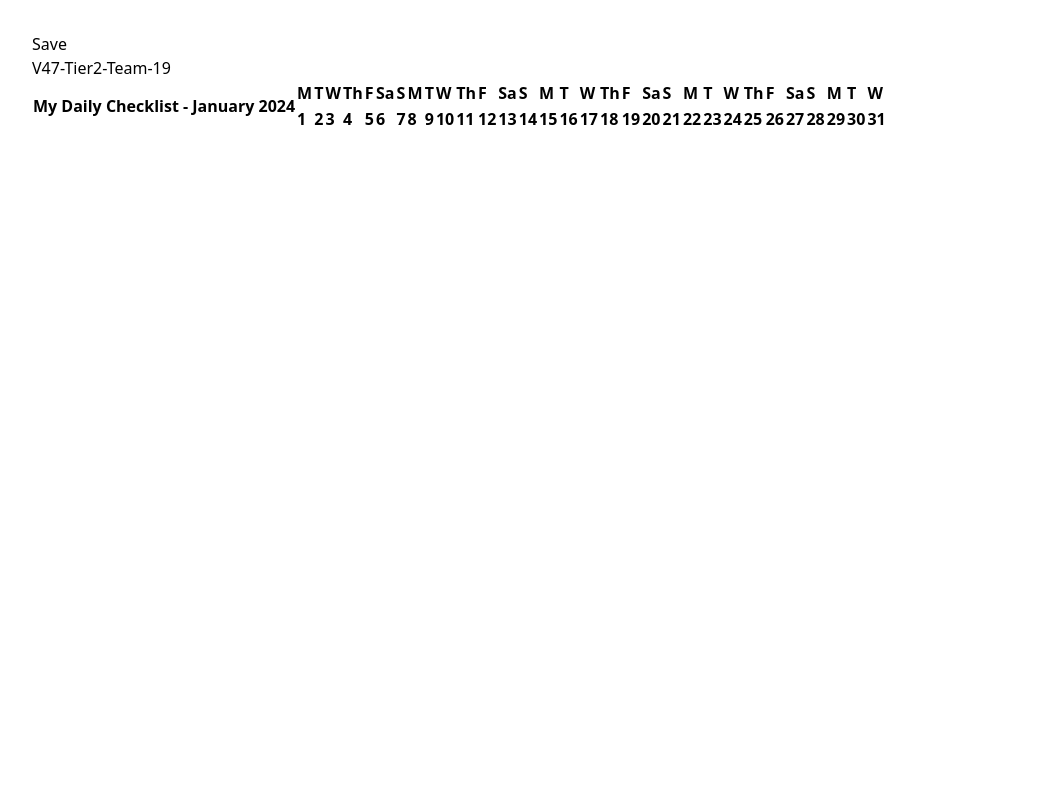
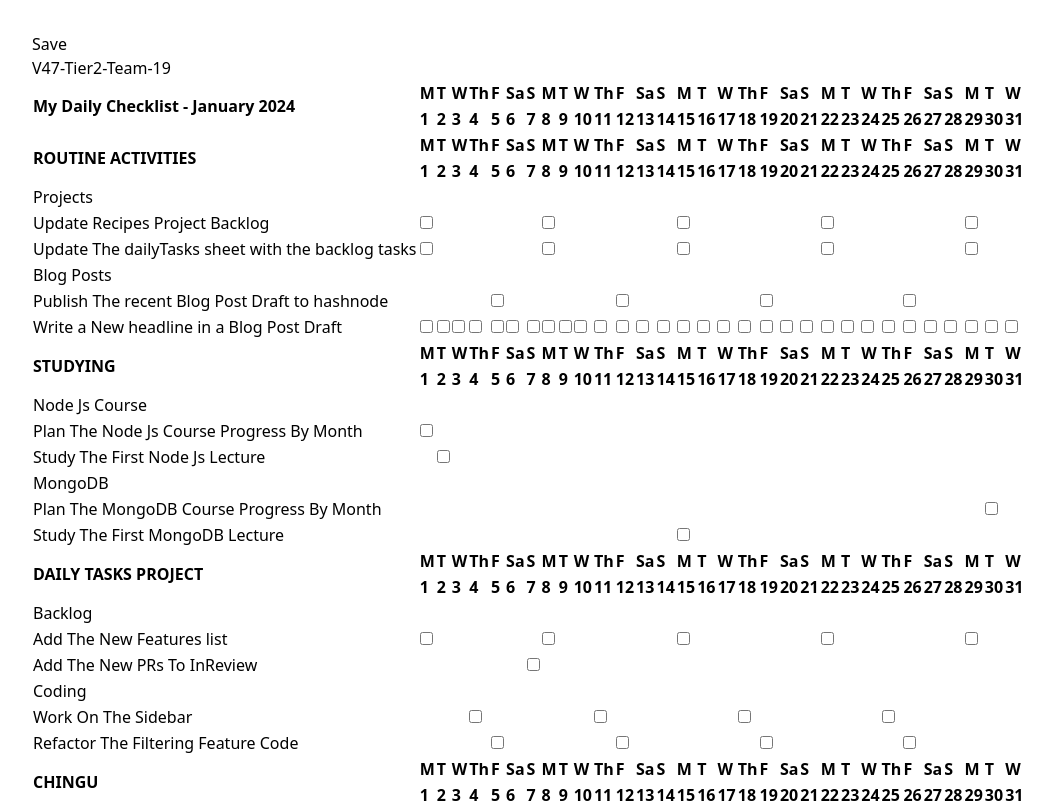
Before and after one commit to jasonavecilla/Task-Tracker, a React (Vite) app: page / in a window 1280 px wide. Shown: the top 803 px of the page, without its empty margins (0-1052 px from the left). Built offline with nearby package versions, Linux system fonts and the light colour scheme.

Commit message:
Refactor RowHeader to Table with TableActivity

```diff
--- a/src/App.tsx
+++ b/src/App.tsx
@@ -1,13 +1,12 @@
 import "./App.css";
-
-import TableHeader from "./components/TableHeader";
 
 import initialTasks from "./assets/initial-tasks.json"
 import { useState } from "react";
+import TableHeader from "./components/TableHeader";
+import Table from "./components/Table";
 
 function App() {
-  const [tasks, setTasks] = useState(initialTasks)
-
+  const [tasks, setTasks] = useState(initialTasks);
 
   return (
     <>
@@ -24,7 +23,9 @@ function App() {
         <thead>
           <TableHeader />
         </thead>
-
+        <tbody>
+          <Table categories={tasks} />
+        </tbody>
       </table>
     </>
   );
--- /dev/null
+++ b/src/Interfaces.ts
@@ -0,0 +1,17 @@
+interface Category {
+  categoryName: string;
+  activityTypes: Activity [];
+}
+
+interface Activity {
+  activityName: string;
+  tasks: Task [];
+}
+
+interface Task {
+  taskName: string;
+  taskDescription: string;
+  days: string [];
+}
+
+export type { Category, Activity, Task };
--- a/src/assets/initial-tasks.json
+++ b/src/assets/initial-tasks.json
@@ -4,7 +4,7 @@
 		"activityTypes": [
 			{
 				"activityName": "Projects",
-				"Tasks": [
+				"tasks": [
 					{
 						"taskName": "Update Recipes Project Backlog",
 						"taskDescription": "",
@@ -23,7 +23,7 @@
 			},
 			{
 				"activityName": "Blog Posts",
-				"Tasks": [
+				"tasks": [
 					{
 						"taskName": "Publish The recent Blog Post Draft to hashnode",
 						"taskDescription": "",
@@ -53,7 +53,7 @@
 		"activityTypes": [
 			{
 				"activityName": "Node Js Course",
-				"Tasks": [
+				"tasks": [
 					{
 						"taskName": "Plan The Node Js Course Progress By Month",
 						"taskDescription": "Set Up A Plan For The Next Month Of Node Js Learning",
@@ -72,7 +72,7 @@
 			},
 			{
 				"activityName": "MongoDB",
-				"Tasks": [
+				"tasks": [
 					{
 						"taskName": "Plan The MongoDB Course Progress By Month",
 						"taskDescription": "Set Up A Plan For The Next Month Of Node Js Learning",
@@ -96,7 +96,7 @@
 		"activityTypes": [
 			{
 				"activityName": "Backlog",
-				"Tasks": [
+				"tasks": [
 					{
 						"taskName": "Add The New Features list",
 						"taskDescription": "",
@@ -115,7 +115,7 @@
 			},
 			{
 				"activityName": "Coding",
-				"Tasks": [
+				"tasks": [
 					{
 						"taskName": "Work On The Sidebar",
 						"taskDescription": "Add The Sections Links",
@@ -139,7 +139,7 @@
 		"activityTypes": [
 			{
 				"activityName": "Voyage",
-				"Tasks": [
+				"tasks": [
 					{
 						"taskName": "Conduct The Project Planning Meeting",
 						"taskDescription": "Conduct The Project Planning Meeting To Discuss Our Ideas",
@@ -160,7 +160,7 @@
 			},
 			{
 				"activityName": "Pair Programming",
-				"Tasks": [
+				"tasks": [
 					{
 						"taskName": "Create When2Meet Link",
 						"taskDescription": "Create When2Meet Link To Introduce Yourselves",
--- /dev/null
+++ b/src/components/Table.tsx
@@ -0,0 +1,25 @@
+import { Category} from "../Interfaces";
+import TableActivity from "./TableActivity";
+import TableHeader from "./TableHeader";
+
+interface TableProps {
+  categories: Category[]
+}
+
+const Table = ({categories}: TableProps) => {
+  const categoryRows = categories.map(category => (
+    <TableHeader key={category.categoryName} title={category.categoryName}>
+      {
+        category.activityTypes.map((activity, i) => (
+          <TableActivity key={i} activity={activity} />
+        ))
+      }
+    </TableHeader>
+    ));
+
+  return (
+    categoryRows
+  )
+};
+
+export default Table;
--- /dev/null
+++ b/src/components/TableActivity.tsx
@@ -0,0 +1,43 @@
+import { Activity } from "../Interfaces"
+import { useCurrentMonth } from "../hooks/useCurrentMonth";
+
+interface TableActivityProps {
+  activity: Activity
+}
+
+const daysDictionary: {[key: string]: string} = {
+  M: "monday",
+  T: "tuesday",
+  W: "wednesday",
+  Th: "thursday",
+  F: "friday",
+  Sa: "saturday",
+  S: "sunday"
+}
+
+const TableActivity = ({activity}: TableActivityProps) => {
+  const {weekDays} = useCurrentMonth();
+
+  const tasks = activity.tasks.map((task, i) => (
+    <tr key={i}>
+      <td className="border-2">{task.taskName}</td>
+      {weekDays.map((day, j) => {
+        const show = task.days.includes(daysDictionary[day]) || task.days.includes((j + 1).toString());
+        return (<td key={j} className="px-2 text-center border-2">
+          {show &&
+            <input type="checkbox" name={task.taskName} id={task.taskName + j} />
+          }
+        </td>)
+      })}
+    </tr>
+  ));
+
+  return (<>
+    <tr className="bg-blue-200 border-2">
+      <td colSpan={weekDays.length + 1} >{activity.activityName}</td>
+    </tr>
+    {tasks}
+  </>)
+};
+
+export default TableActivity;
--- a/src/components/TableHeader.tsx
+++ b/src/components/TableHeader.tsx
@@ -2,19 +2,20 @@ import { useCurrentMonth } from "../hooks/useCurrentMonth";
 
 interface TableHeaderProps {
   title?: string;
+  children?: JSX.Element[];
 }
 
-const TableHeader = ({ title }: TableHeaderProps) => {
+const TableHeader = ({ title, children }: TableHeaderProps) => {
   const { monthDays, weekDays, currentMonth, currentYear } = useCurrentMonth();
 
   const weekDayRows = weekDays.map((day, i) => (
-    <th key={i + day} className="px-2">
+    <th key={i + day} className="px-2 text-center border-2">
       {day}
     </th>
   ));
 
   const monthDayRows = monthDays.map((day) => (
-    <th key={day} className="px-2">
+    <th key={day} className="px-2 text-center border-2">
       {day}
     </th>
   ));
@@ -22,12 +23,13 @@ const TableHeader = ({ title }: TableHeaderProps) => {
   return (
     <>
       <tr>
-        <th rowSpan={2} className="text-nowrap px-2">
+        <th rowSpan={2} className="text-nowrap px-2 border-2">
           {title ?? `My Daily Checklist - ${currentMonth} ${currentYear}`}
         </th>
         {weekDayRows}
       </tr>
       <tr>{monthDayRows}</tr>
+      {children}
     </>
   );
 };
```
Also changed, not shown: src/components/RowHeader.tsx (deleted, +0 -38 lines).
